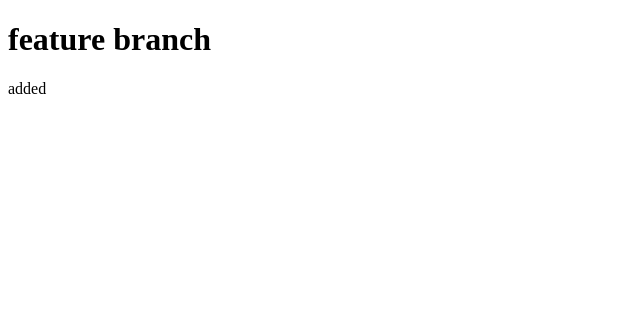
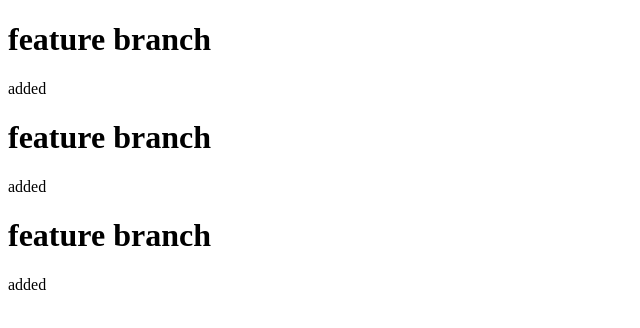
Before and after one commit to hashim6789/Git-Practice, a plain HTML site: page index.html in a window 1280 px wide. Shown: the whole page, without its empty margins (0-640 px from the left). Drawn offline with Linux system fonts and the light colour scheme.

Commit message:
Add new feature to index.html

```diff
--- a/index.html
+++ b/index.html
@@ -8,5 +8,9 @@
   <body>
     <h1>feature branch</h1>
     <p>added</p>
+    <h1>feature branch</h1>
+    <p>added</p>
+    <h1>feature branch</h1>
+    <p>added</p>
   </body>
 </html>
```
